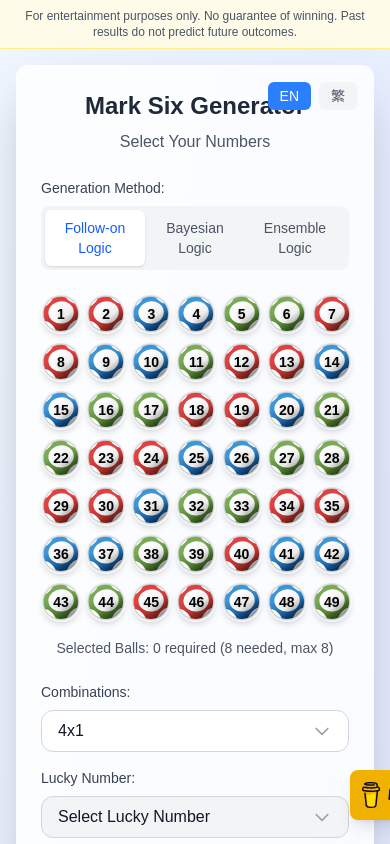
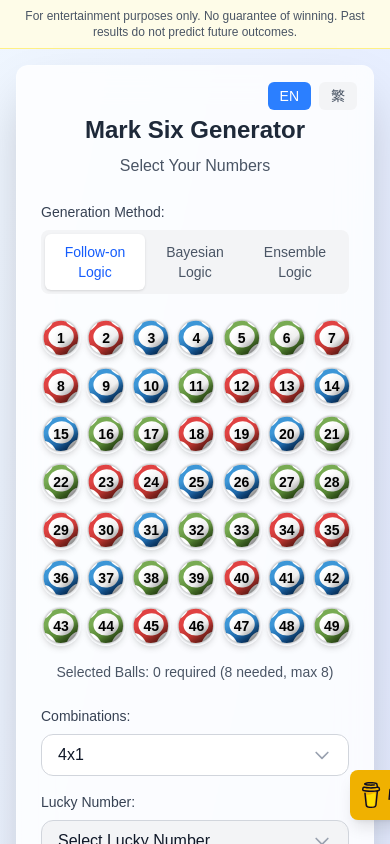
Before and after one commit to ideocanvas/m6g, a Next.js app: page /en in a window 390 px wide. Shown: the top 844 px of the page. Built offline with nearby package versions, Linux system fonts and the light colour scheme.

Commit message:
fix mobile behaviour

```diff
--- a/src/components/NumberSelection.tsx
+++ b/src/components/NumberSelection.tsx
@@ -161,7 +161,7 @@
   return (
     <div className="bg-white/80 backdrop-blur-lg rounded-xl shadow-2xl p-6 border border-white/20 h-full flex flex-col relative">
       {/* Header */}
-      <div className="text-center mb-6">
+      <div className="text-center mt-6 mb-6">
         <h1 className="text-2xl font-bold text-gray-800 mb-2">{labels[language].title}</h1>
         <p className="text-gray-600">{labels[language].select_your_numbers}</p>
       </div>
```
